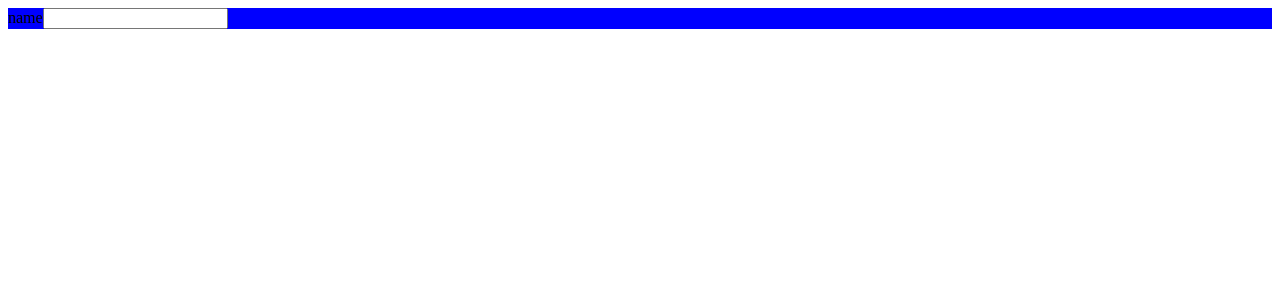
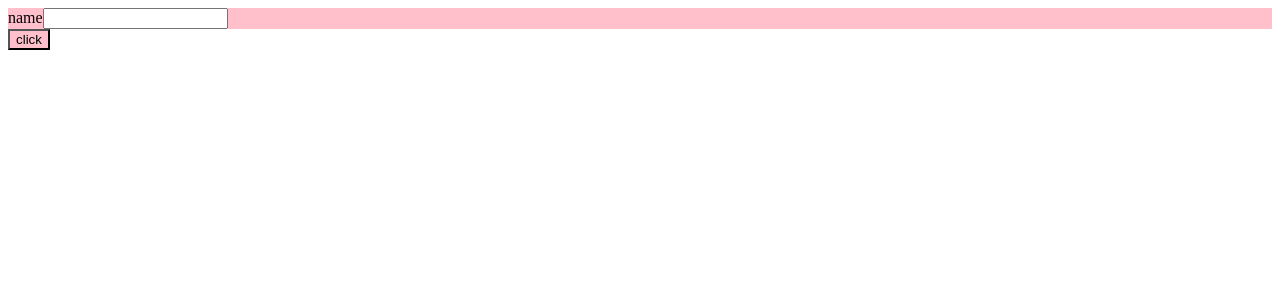
Before and after one commit to Nandini-Ninave/react_day_3, a React (Vite) app: page / in a window 1280 px wide. Shown: the top 300 px of the page. Built offline with nearby package versions, Linux system fonts and the light colour scheme.

Commit message:
Added storybook component - button

```diff
--- a/src/App.tsx
+++ b/src/App.tsx
@@ -6,12 +6,14 @@ import UseRef from "./components/UseRef"
 import Usecallback from "./components/Usecallback"
 import LazyLoading from "./components/LazyLoading"
 import TextInput from "./components/TextInput"
+import ButtonComp from "./components/ButtonComp"
 // import Navlink from "./components/Navlink"
 function App(){
   const router = createBrowserRouter(routes)
   return(
     <div>
-      <TextInput label="name" backgroundColor="blue"/>
+      <TextInput label="name" backgroundColor="pink"/>
+      <ButtonComp label="click" backgroundColor="pink"/>
      {/* <RouterProvider router={router}></RouterProvider> */}
     </div>
     )
--- /dev/null
+++ b/src/components/ButtonComp.tsx
@@ -0,0 +1,13 @@
+import { string } from "yup"
+
+type ButtonComp = {
+    backgroundColor?:string,
+    label?:string,
+    border_radius?:string
+}
+function ButtonComp(props:ButtonComp){
+    return(
+        <div><button style={{backgroundColor:props.backgroundColor, borderRadius : props.border_radius}}>{props.label}</button></div>
+    )
+}
+export default ButtonComp
```
Also changed, not shown: 1 other file (tests, documents, lock files or other folders).
